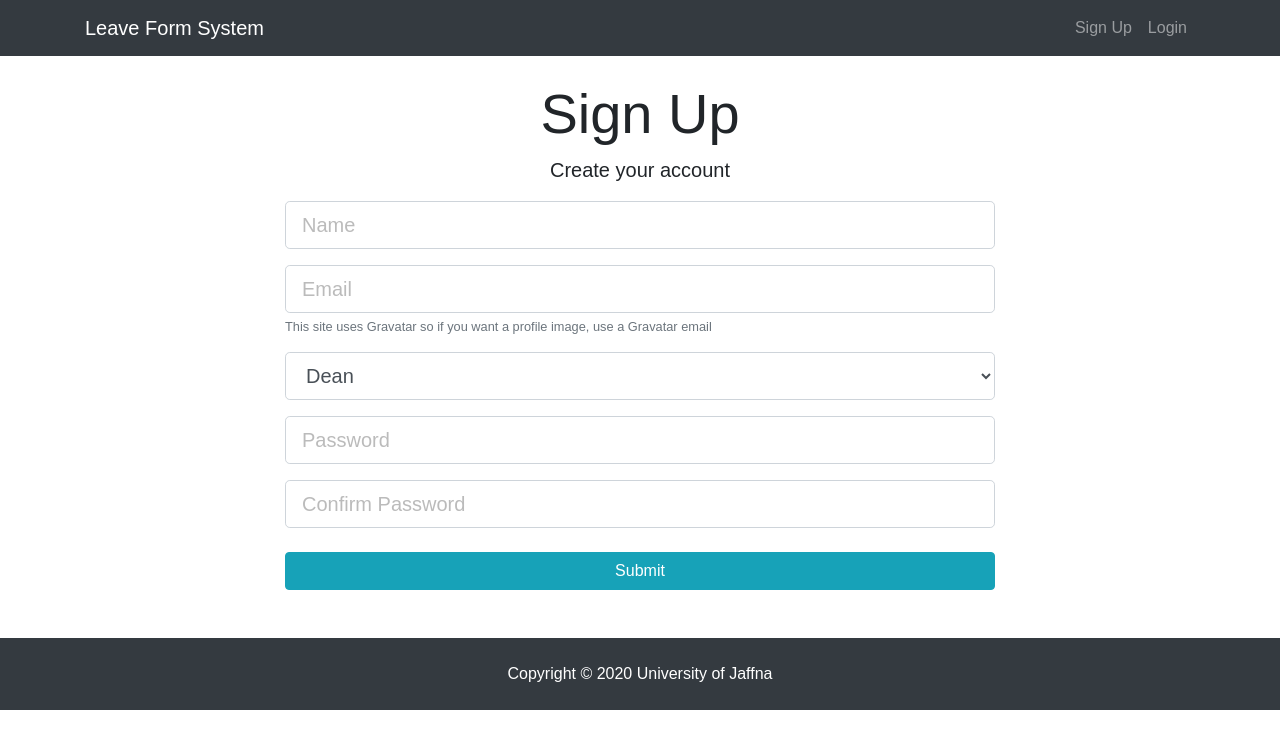
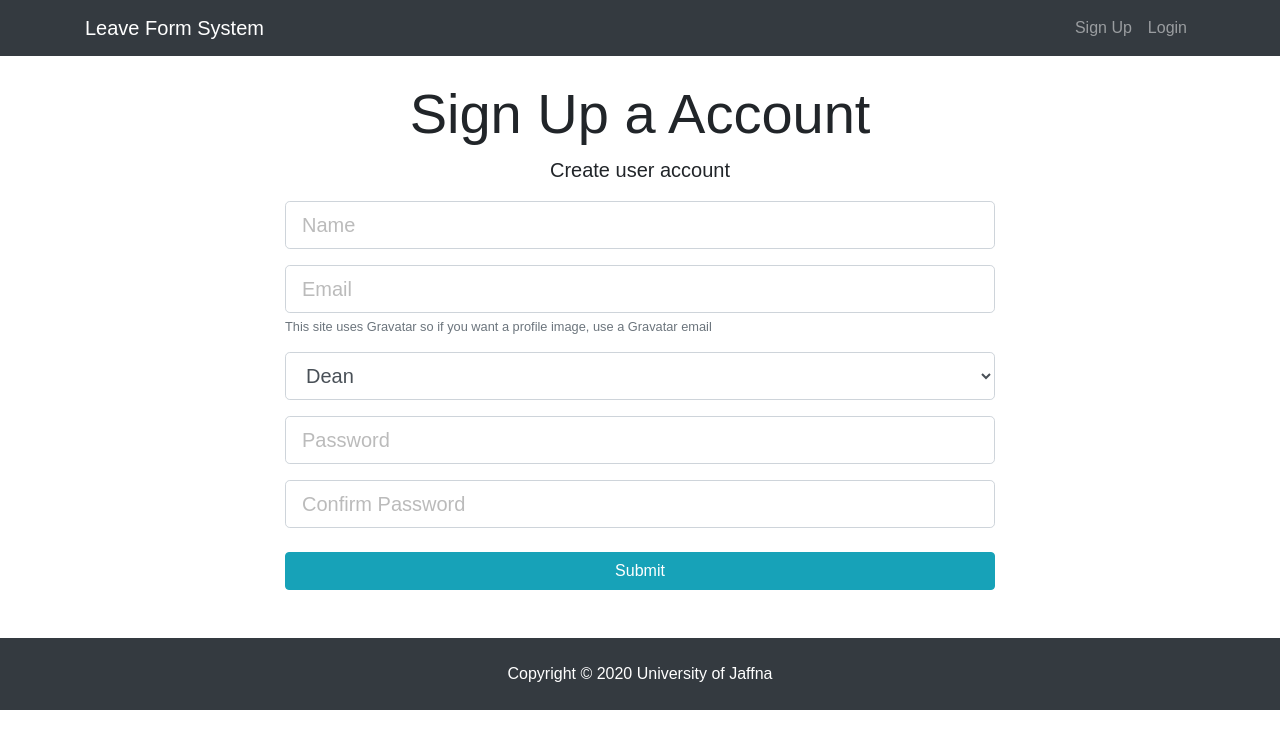
Before and after one commit to nerodroid/leave-form-system, a React (Create React App) app in the folder client/: page /register in a window 1280 px wide. Shown: the top 748 px of the page. Built offline with nearby package versions, Linux system fonts and the light colour scheme.

Commit message:
before changing profile page

```diff
--- a/client/src/components/auth/Register.js
+++ b/client/src/components/auth/Register.js
@@ -70,9 +70,9 @@ class Register extends Component {
         <div className="container">
           <div className="row">
             <div className="col-md-8 m-auto">
-              <h1 className="display-4 text-center">Sign Up</h1>
+              <h1 className="display-4 text-center">Sign Up a Account</h1>
               <p className="lead text-center">
-                Create your account
+                Create user account
               </p>
               <form noValidate onSubmit={this.onSubmit}>
                 <TextFieldGroup
```
